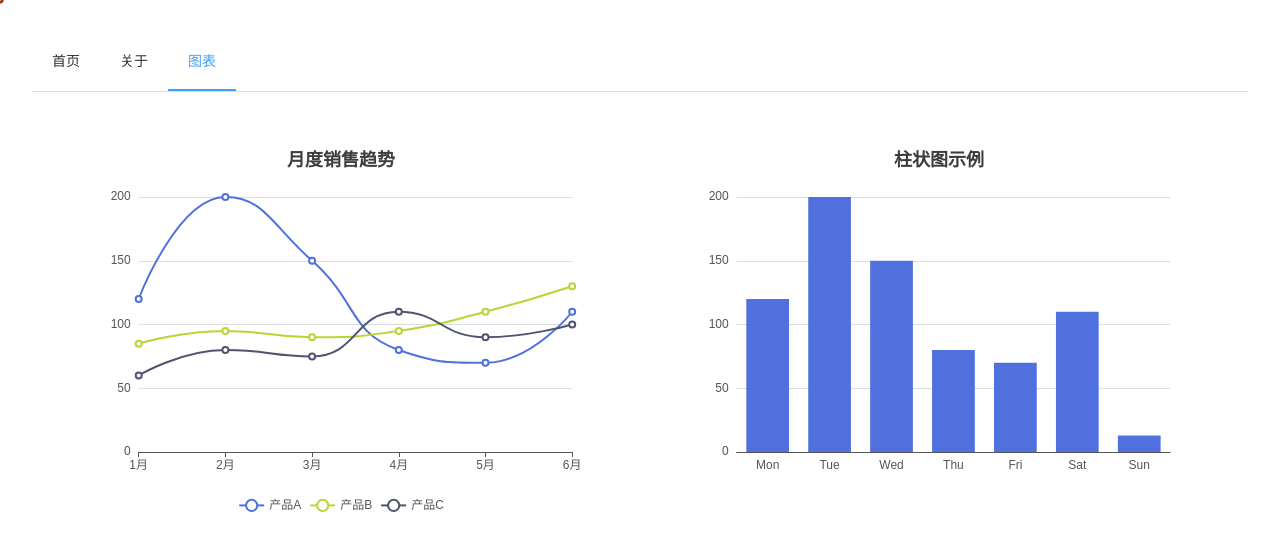
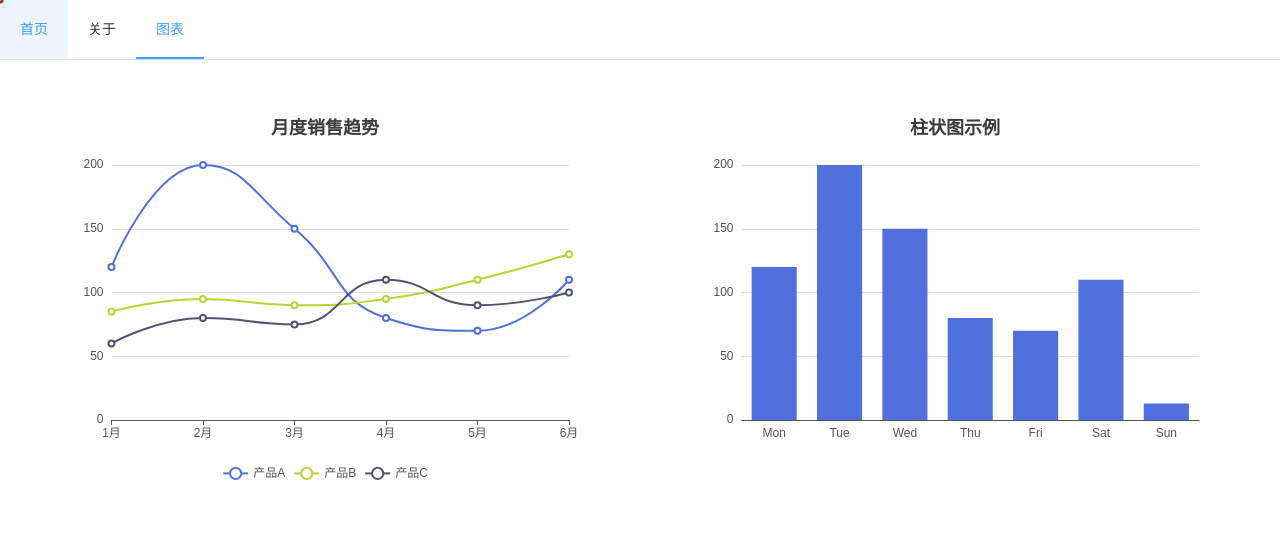
Before and after one commit to xunina/vue3-project-web, a Vue app: page /echarts in a window 1280 px wide. Shown: the top 550 px of the page. Built offline with nearby package versions, Linux system fonts and the light colour scheme; the HTML template or start-up script is replaced by a standard one.

Commit message:
adjust css, adapt to different screens

```diff
--- a/src/assets/base.css
+++ b/src/assets/base.css
@@ -79,8 +79,24 @@ body {
     'Droid Sans',
     'Helvetica Neue',
     sans-serif;
-  font-size: 15px;
+  font-size: 1rem;
   text-rendering: optimizeLegibility;
   -webkit-font-smoothing: antialiased;
   -moz-osx-font-smoothing: grayscale;
 }
+/*  手机端适配，基础样式 */
+html {
+  font-size: 12px;
+}
+/*  平板端适配（>= 768px） */
+@media (min-width: 768px) {
+  html {
+    font-size: 14px;
+  }
+}
+/*  大屏端适配（>= 1024px） */
+@media (min-width: 1024px) {
+  html {
+    font-size: 16px;
+  }
+}
--- a/src/assets/main.css
+++ b/src/assets/main.css
@@ -1,9 +1,7 @@
 @import './base.css';
 
 #app {
-  max-width: 1280px;
-  margin: 0 auto;
-  padding: 2rem;
+  width: 100%;
   font-weight: normal;
 }
 
@@ -22,5 +20,4 @@ a,
 }
 
 @media (min-width: 1024px) {
-
 }
--- a/src/components/echarts/Bar.vue
+++ b/src/components/echarts/Bar.vue
@@ -66,9 +66,4 @@ function resizeBarChart() {
   height: 100%;
   min-height: 400px;
 }
-
-h2 {
-  color: #333;
-  margin-bottom: 20px;
-}
 </style>
--- a/src/components/echarts/Line.vue
+++ b/src/components/echarts/Line.vue
@@ -1,5 +1,5 @@
 <template>
-  <div>
+  <div class="echarts-container">
     <div ref="chartRef" style="width: 100%; height: 100%"></div>
   </div>
 </template>
@@ -65,3 +65,10 @@ onBeforeUnmount(() => {
 })
 watch(() => props.option, updateChart, { deep: true })
 </script>
+<style scoped>
+.echarts-container {
+  width: 100%;
+  height: 100%;
+  min-height: 400px;
+}
+</style>
--- a/src/views/EchartsView.vue
+++ b/src/views/EchartsView.vue
@@ -53,7 +53,7 @@ const lineOption = {
 <style scoped>
 .echarts-ctn {
   display: grid;
-  grid-template-columns: 1fr 1fr;
+  grid-template-columns: repeat(auto-fit, minmax(300px, 1fr));
   gap: 20px;
   margin: 20px auto;
   width: 100%;
--- a/src/views/HomeView.vue
+++ b/src/views/HomeView.vue
@@ -1,7 +1,6 @@
 <script setup lang="ts">
-import TaiJiRotate from '@/components/TaiJiRotate.vue';
-import BaGuaXian from '@/components/BaGuaXian.vue';
-
+import TaiJiRotate from '@/components/TaiJiRotate.vue'
+import BaGuaXian from '@/components/BaGuaXian.vue'
 </script>
 
 <template>
@@ -9,9 +8,7 @@ import BaGuaXian from '@/components/BaGuaXian.vue';
     <el-card class="card-com">
       <template #header>
         <div>
-          <span>
-            太极图 canvas
-          </span>
+          <span> 太极图 canvas </span>
         </div>
       </template>
       <TaiJiRotate></TaiJiRotate>
@@ -30,11 +27,12 @@ import BaGuaXian from '@/components/BaGuaXian.vue';
 <style lang="css" scoped>
 .card-ctn {
   display: flex;
-    justify-content: space-between;
+  flex-wrap: wrap;
+  justify-content: flex-start;
   align-items: center;
-    padding: 2rem;
 }
-  .card-com{
+.card-com {
   max-width: 410px;
+  margin: 1rem;
 }
 </style>
```
Lines whose indentation alone changed are shown as unchanged.
